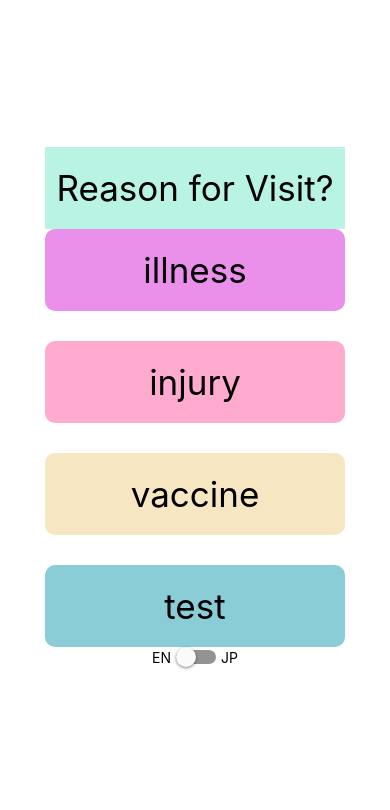
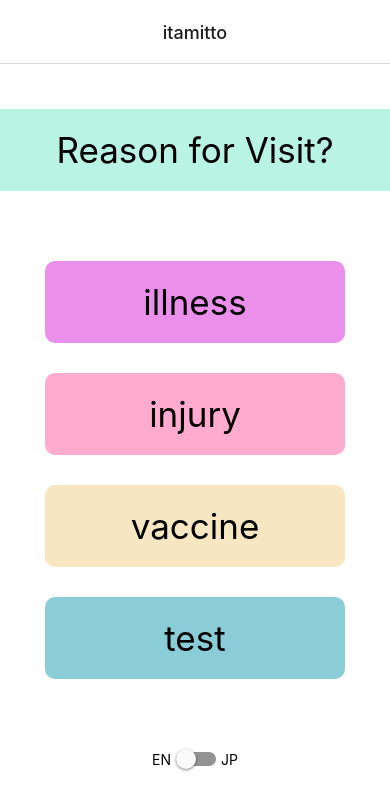
Before and after one commit to MyKamonohashi/itamitto-frontend, a React Native app in the folder client/: screen / in a window 390 px wide. Shown: the top 810 px of the page. Built offline with nearby package versions, Linux system fonts and the light colour scheme.

Commit message:
feat: add stack navigation in App.tsx[wip]

```diff
--- a/client/src/App.tsx
+++ b/client/src/App.tsx
@@ -1,26 +1,42 @@
 import { registerRootComponent } from 'expo';
-import { StatusBar } from 'expo-status-bar';
-import { StyleSheet, View} from 'react-native';
+// import { StatusBar } from 'expo-status-bar';
+// import { StyleSheet, View} from 'react-native';
+import { NavigationContainer } from '@react-navigation/native';
+import { createNativeStackNavigator } from '@react-navigation/native-stack';
 import FrameOne from './components/FrameOne'
+import FrameTwo from './components/FrameTwo';
+
+const Stack = createNativeStackNavigator();
 
 export default function App() {
   return (
-    <View style={styles.container}>
+    <NavigationContainer>
+      <Stack.Navigator
+        initialRouteName="FrameOne"
+        screenOptions={{
+        headerTitle: 'itamitto',
+        headerTitleAlign: 'center'
+      }}>
+        <Stack.Screen name="FrameOne" component={FrameOne}/>
+        <Stack.Screen name="FrameTwo" component={FrameTwo}/>
+    {/* <View style={styles.container}>
       <View>
         <FrameOne />
       </View>
       <StatusBar style="auto" />
-    </View>
+    </View> */}
+      </Stack.Navigator>
+    </NavigationContainer>
   );
 }
 
-const styles = StyleSheet.create({
-  container: {
-    flex: 1,
-    backgroundColor: '#fff',
-    alignItems: 'center',
-    justifyContent: 'center',
-  },
-});
+// const styles = StyleSheet.create({
+//   container: {
+//     flex: 1,
+//     backgroundColor: '#fff',
+//     alignItems: 'center',
+//     justifyContent: 'center',
+//   },
+// });
 
 registerRootComponent(App);
```
